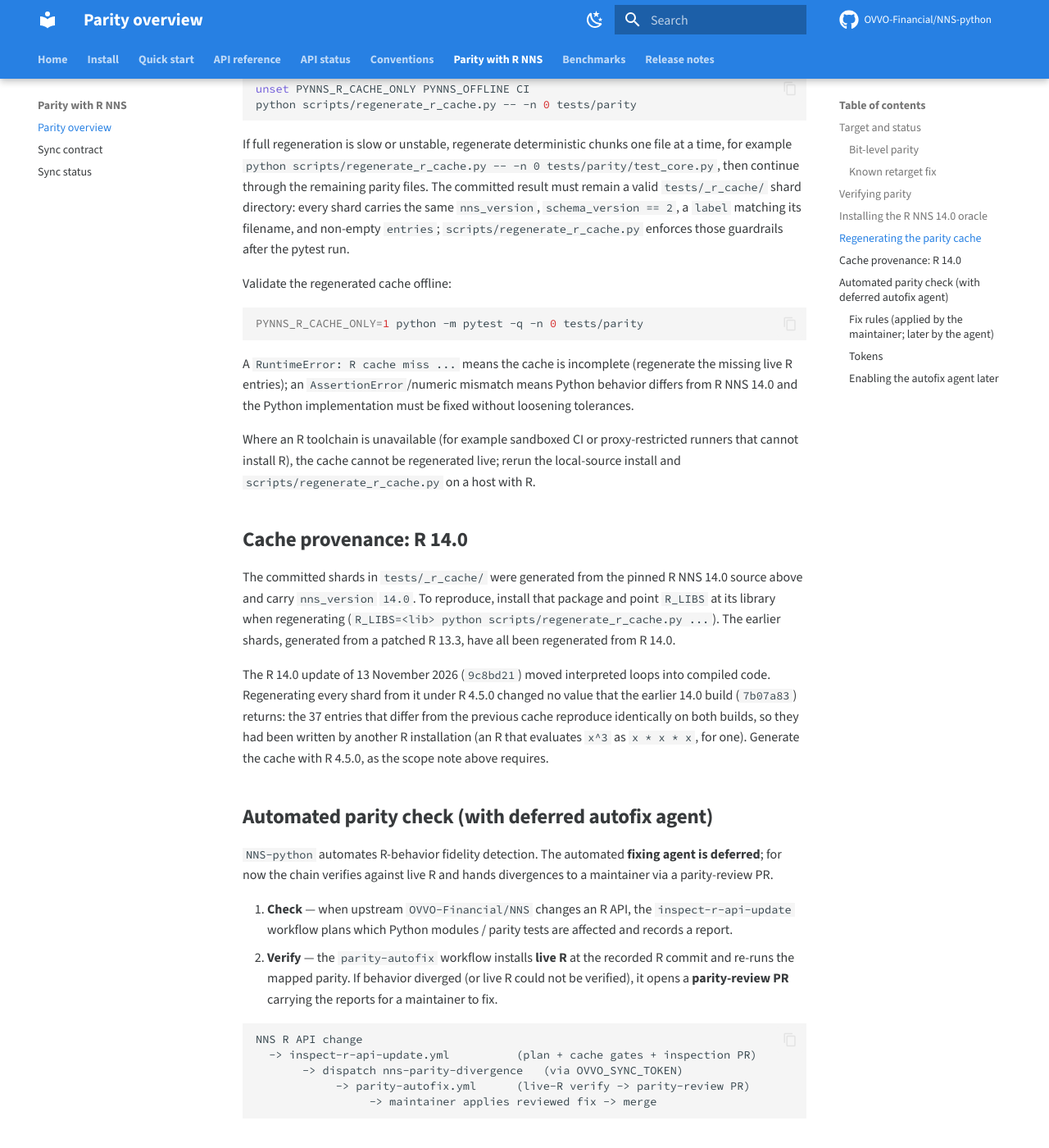
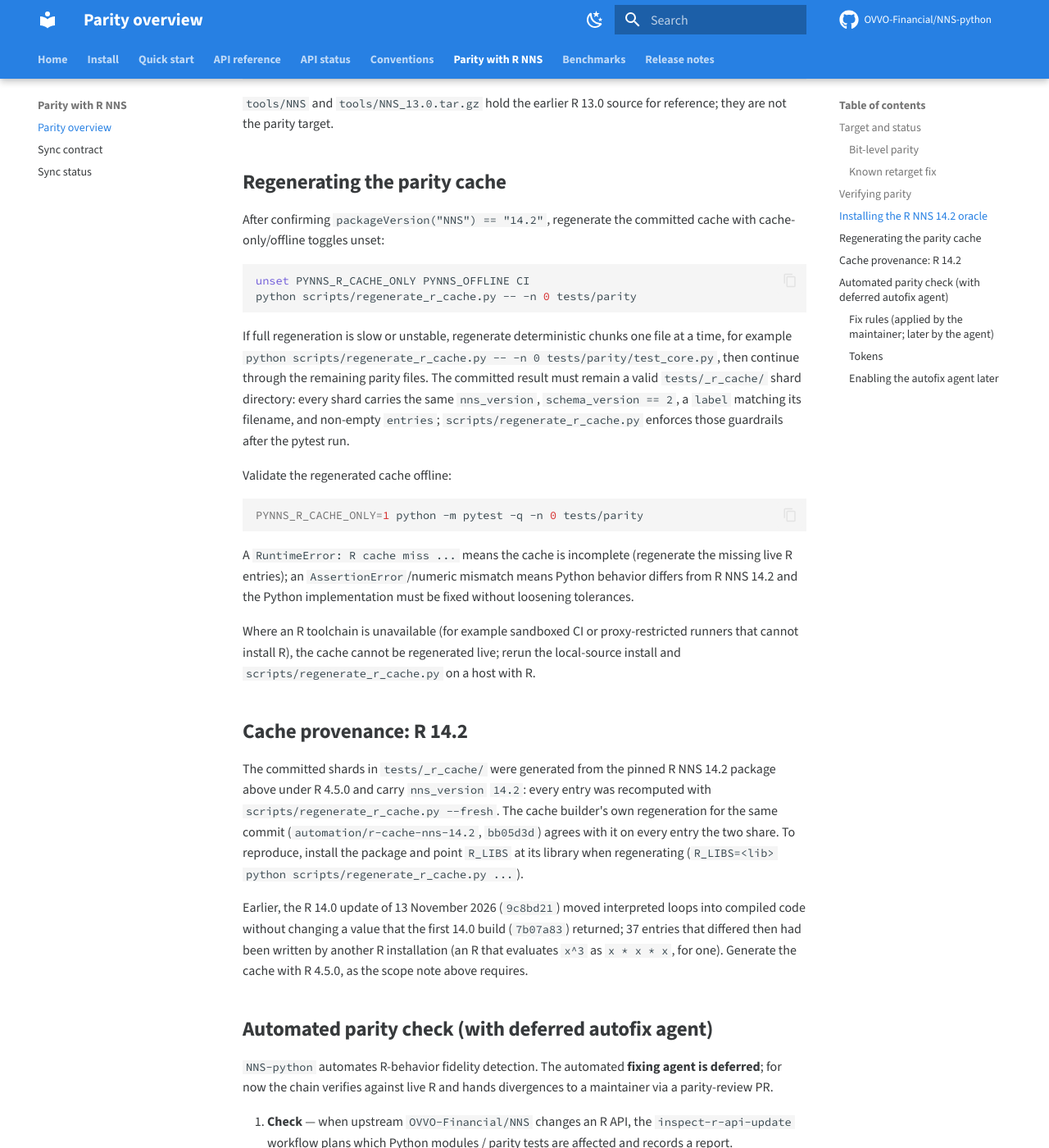
Before and after one commit to OVVO-Financial/NNS-python, an MkDocs documentation site: the page built from docs/parity.md, in a window 1280 px wide and 1400 px high, scrolled down 2894 px. Shown: the whole window at 82% size. Built offline with MkDocs 1.6.1 and Material for MkDocs 9.7.7, drawn with Linux system fonts in a browser that asks for light colours; comment, search, counter and statistics services are not loaded; some of the changed text lies outside the part shown.

Commit message:
Document the NNS 14.2 oracle, the live sweeps and input validation
docs/parity.md names the 14.2 oracle and its install steps, the sweep table
and the cache provenance; docs/conventions.md describes R 14.2's input
layer in Python terms and the differences NNS Python documents; README and
api_status refer to 14.2.

Co-Authored-By: Claude Opus 5.5 <noreply@anthropic.com>
Claude-Session: https://claude.ai/code/session_01Wws6NpuQ72C5sfEYVoVmGt

````diff
--- a/docs/parity.md
+++ b/docs/parity.md
@@ -2,14 +2,13 @@
 
 ## Target and status
 
-R NNS 14.0 is the parity target: the source at
-`OVVO-Financial/NNS@9c8bd21a77b377cb49d43fececc662d62b00a94e`
-(`NNS_14.0.tar.gz`, SHA256
-`754dad65629b95bf3ddca9bf9018ef197f5c346dd12dcfb49e505835920bc5cb`; the same
-archive is still committed at the R repository's later `de5d4fe`). Every shard
-in `tests/_r_cache/` is stamped `nns_version` `14.0`. NNS-core remains the
-native C++ foundation; R 14 kernels it does not carry enter as hashed overlays
-recorded in `sync/nns_source.json`.
+R NNS 14.2 is the parity target: `NNS_14.2.tar.gz` as committed at
+`OVVO-Financial/NNS@f0387ed857de3d3bf047fa581b854dc5e3d0c3a6` (SHA256
+`a4e04b26b3ea01aeae1d6676448194b275bdd3f2aacbafd78b82ba5c2a649201`). Its `R/` and
+`src/` files equal the Git tree at that commit apart from CRLF line endings and
+final newlines. Every shard in `tests/_r_cache/` is stamped `nns_version`
+`14.2`. NNS-core remains the native C++ foundation; R 14 kernels it does not
+carry enter as hashed overlays recorded in `sync/nns_source.json`.
 
 Parity is bounded by the committed tests and cache:
 
@@ -22,7 +21,7 @@ Parity is bounded by the committed tests and cache:
   (`tests/parity/test_original_*`).
 
 Any cache miss under `PYNNS_R_CACHE_ONLY=1` is a parity-data gap until the cache
-is regenerated with Rscript and the installed R NNS 14.0 oracle.
+is regenerated with Rscript and the installed R NNS 14.2 oracle.
 
 Plot artifact policy is unchanged: plots and `Rplots.pdf` artifacts are not
 parity outputs in pytest; returned values are. See
@@ -40,9 +39,10 @@ and with the NumPy fallback (`NNS_DISABLE_NATIVE=1`). Where R draws random
 numbers, `random_seed = s` (`seed` for `nns_causation`) reproduces R's stream
 after `set.seed(s)`.
 
-Live differential sweeps compare the port with installed R at exact equality
-(`rtol = atol = 0`). At the time of writing every case below matches, with and
-without the native extension:
+Live differential sweeps (`scripts/live_parity/`, see its README) compare the
+port with installed R at exact equality (`rtol = atol = 0`). At the time of
+writing every case below matches, with and without the native extension
+(`python scripts/live_parity/run.py --mode both`):
 
 | Area | Cases |
 | --- | ---: |
@@ -51,17 +51,22 @@ without the native extension:
 | `NNS.distance`, `NNS.distance.bulk` | 928 |
 | `NNS.part` | 920 |
 | `NNS.reg` (univariate, multivariate, classification, dimension reduction, smoothing) | 480 |
+| R's smoothing spline under `NNS.reg(smooth = TRUE)` | 264 |
 | `NNS.seas`, `NNS.ARMA`, `NNS.ARMA.optim`, `NNS.diff`, `dy.dx`, `dy.d_` | 345 |
 | `NNS.VAR` | 40 |
 | `NNS.stack`, `NNS.boost` | 56 |
+| Classification `NNS.stack` built to tie (coarse predictors, pooled folds) | 72 |
 | `NNS.ANOVA` | 224 |
-| Stochastic dominance (`NNS.FSD`/`SSD`/`TSD`, `.uni`, `NNS.SD.cluster`, `NNS.SD.efficient.set`) | 2,583 |
+| Stochastic dominance (`NNS.FSD`/`SSD`/`TSD`, `.uni`, `NNS.SD.cluster`, `NNS.SD.efficient.set`), edge cases included | 2,583 |
 | `NNS.meboot`, `NNS.MC`, `NNS.SS` and ARMA intervals under `set.seed` | 502 |
-| Permutation p-values (`NNS.seas`, `NNS.dep`, `NNS.caus`) | 198 |
+| Permutation p-values (`NNS.seas`, `NNS.dep`, `NNS.caus`) and `NNS.dep` permutation matches | 348 |
 | Multivariate `NNS.reg` predictions on 900-1,500 rows (every distance, `n.best`, tied coordinates) | 84 |
-| Paths compiled in the 14.0 update: integer-degree `LPM.VaR`/`UPM.VaR`, `NNS.copula`, `NNS.dep` matrices, classification predictions, mixed `dy.d_` | 110 |
+| Compiled paths: integer-degree `LPM.VaR`/`UPM.VaR`, `NNS.copula`, `NNS.dep` matrices, classification predictions, mixed `dy.d_` | 110 |
+| Input validation against R 14.2's input layer (accepted inputs and messages; see [conventions](conventions.md#input-validation)) | 546 |
 
-The `*_r14.py` parity tests pin these results with exact cache entries.
+The `*_r14.py` parity tests pin these results with exact cache entries. The
+cache builder runs every sweep in both modes after regenerating the cache for a
+new R release and reports the table in its pull request.
 
 Scope: the oracle is R 4.5.0 on x86-64 Linux (glibc libm, the reference BLAS,
 no FMA contraction), which is where the port was verified. Another platform's
@@ -88,22 +93,22 @@ mypy
 python -m build   # packaging check
 ```
 
-## Installing the R NNS 14.0 oracle
+## Installing the R NNS 14.2 oracle
 
-Install the pinned R 14.0 source package, never the CRAN release, into R 4.5.0
+Install the pinned R 14.2 source package, never the CRAN release, into R 4.5.0
 (see the scope note under Bit-level parity):
 
 ```bash
-curl --fail --location -o NNS_14.0.tar.gz \
-  https://raw.githubusercontent.com/OVVO-Financial/NNS/9c8bd21a77b377cb49d43fececc662d62b00a94e/NNS_14.0.tar.gz
+curl --fail --location -o NNS_14.2.tar.gz \
+  https://raw.githubusercontent.com/OVVO-Financial/NNS/f0387ed857de3d3bf047fa581b854dc5e3d0c3a6/NNS_14.2.tar.gz
 ```
 
 ```bash
-echo '754dad65629b95bf3ddca9bf9018ef197f5c346dd12dcfb49e505835920bc5cb  NNS_14.0.tar.gz' | sha256sum -c -
+echo 'a4e04b26b3ea01aeae1d6676448194b275bdd3f2aacbafd78b82ba5c2a649201  NNS_14.2.tar.gz' | sha256sum -c -
 ```
 
 ```bash
-python scripts/install_local_r_nns.py --source NNS_14.0.tar.gz --expected-version 14.0
+python scripts/install_local_r_nns.py --source NNS_14.2.tar.gz --expected-version 14.2
 ```
 
 `tools/NNS` and `tools/NNS_13.0.tar.gz` hold the earlier R 13.0 source for
@@ -111,7 +116,7 @@ reference; they are not the parity target.
 
 ## Regenerating the parity cache
 
-After confirming `packageVersion("NNS") == "14.0"`, regenerate the committed
+After confirming `packageVersion("NNS") == "14.2"`, regenerate the committed
 cache with cache-only/offline toggles unset:
 
 ```bash
@@ -136,7 +141,7 @@ PYNNS_R_CACHE_ONLY=1 python -m pytest -q -n 0 tests/parity
 
 A `RuntimeError: R cache miss ...` means the cache is incomplete (regenerate the
 missing live R entries); an `AssertionError`/numeric mismatch means Python
-behavior differs from R NNS 14.0 and the Python implementation must be fixed
+behavior differs from R NNS 14.2 and the Python implementation must be fixed
 without loosening tolerances.
 
 Where an R toolchain is unavailable (for example sandboxed CI or
@@ -144,20 +149,21 @@ proxy-restricted runners that cannot install R), the cache cannot be regenerated
 live; rerun the local-source install and `scripts/regenerate_r_cache.py` on a
 host with R.
 
-## Cache provenance: R 14.0
+## Cache provenance: R 14.2
 
 The committed shards in `tests/_r_cache/` were generated from the pinned R NNS
-14.0 source above and carry `nns_version` `14.0`. To reproduce, install that
-package and point `R_LIBS` at its library when regenerating
-(`R_LIBS=<lib> python scripts/regenerate_r_cache.py ...`). The earlier shards,
-generated from a patched R 13.3, have all been regenerated from R 14.0.
+14.2 package above under R 4.5.0 and carry `nns_version` `14.2`: every entry was
+recomputed with `scripts/regenerate_r_cache.py --fresh`. The cache builder's own
+regeneration for the same commit (`automation/r-cache-nns-14.2`, `bb05d3d`)
+agrees with it on every entry the two share. To reproduce, install the package
+and point `R_LIBS` at its library when regenerating
+(`R_LIBS=<lib> python scripts/regenerate_r_cache.py ...`).
 
-The R 14.0 update of 13 November 2026 (`9c8bd21`) moved interpreted loops into
-compiled code. Regenerating every shard from it under R 4.5.0 changed no value
-that the earlier 14.0 build (`7b07a83`) returns: the 37 entries that differ
-from the previous cache reproduce identically on both builds, so they had been
-written by another R installation (an R that evaluates `x^3` as `x * x * x`,
-for one). Generate the cache with R 4.5.0, as the scope note above requires.
+Earlier, the R 14.0 update of 13 November 2026 (`9c8bd21`) moved interpreted
+loops into compiled code without changing a value that the first 14.0 build
+(`7b07a83`) returned; 37 entries that differed then had been written by another
+R installation (an R that evaluates `x^3` as `x * x * x`, for one). Generate the
+cache with R 4.5.0, as the scope note above requires.
 
 ## Automated parity check (with deferred autofix agent)
 
````
Also changed, not shown: README.md (+1 -1 lines), docs/api_status.md (+1 -1 lines), docs/conventions.md (+27 -0 lines), 2 other files.
